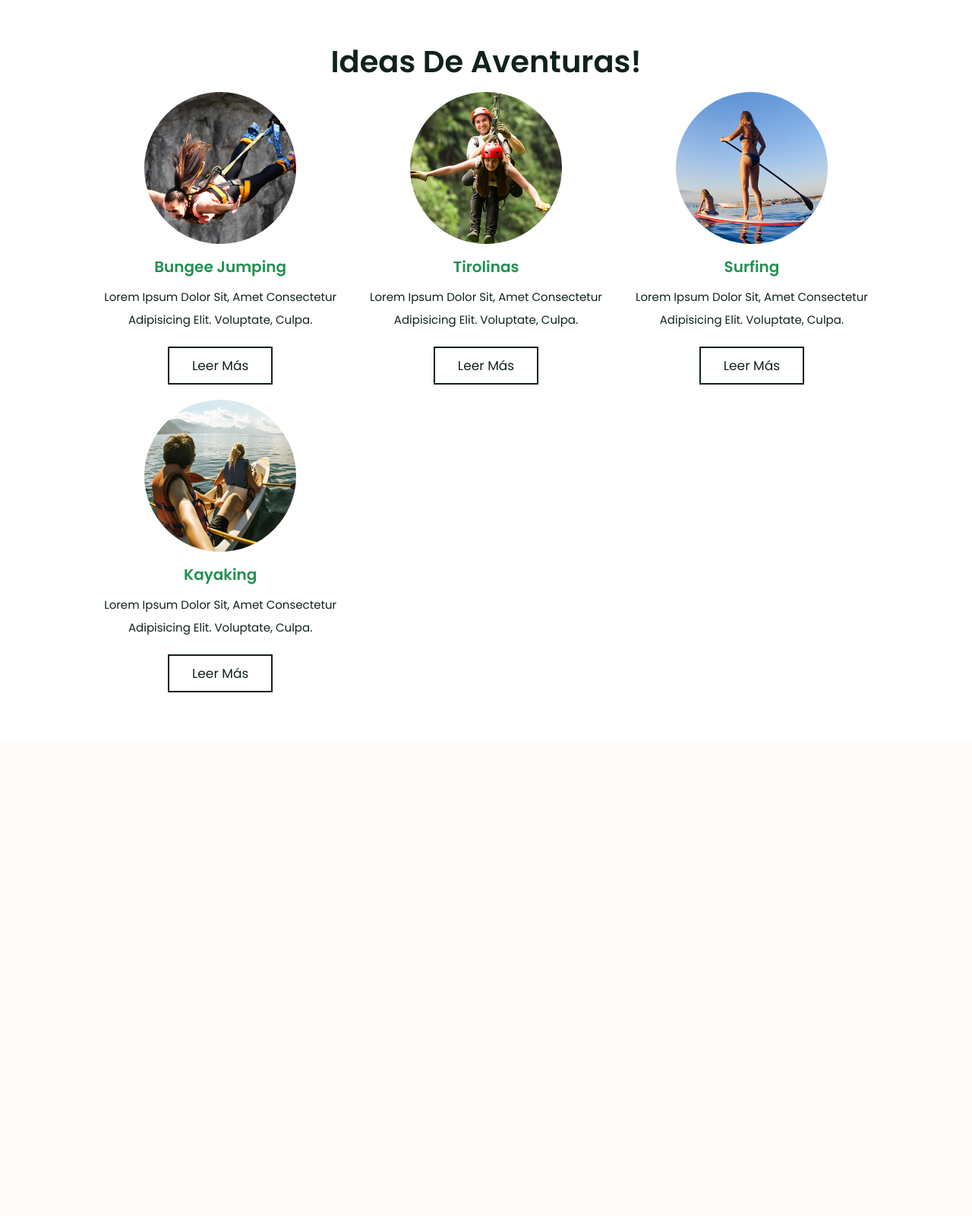
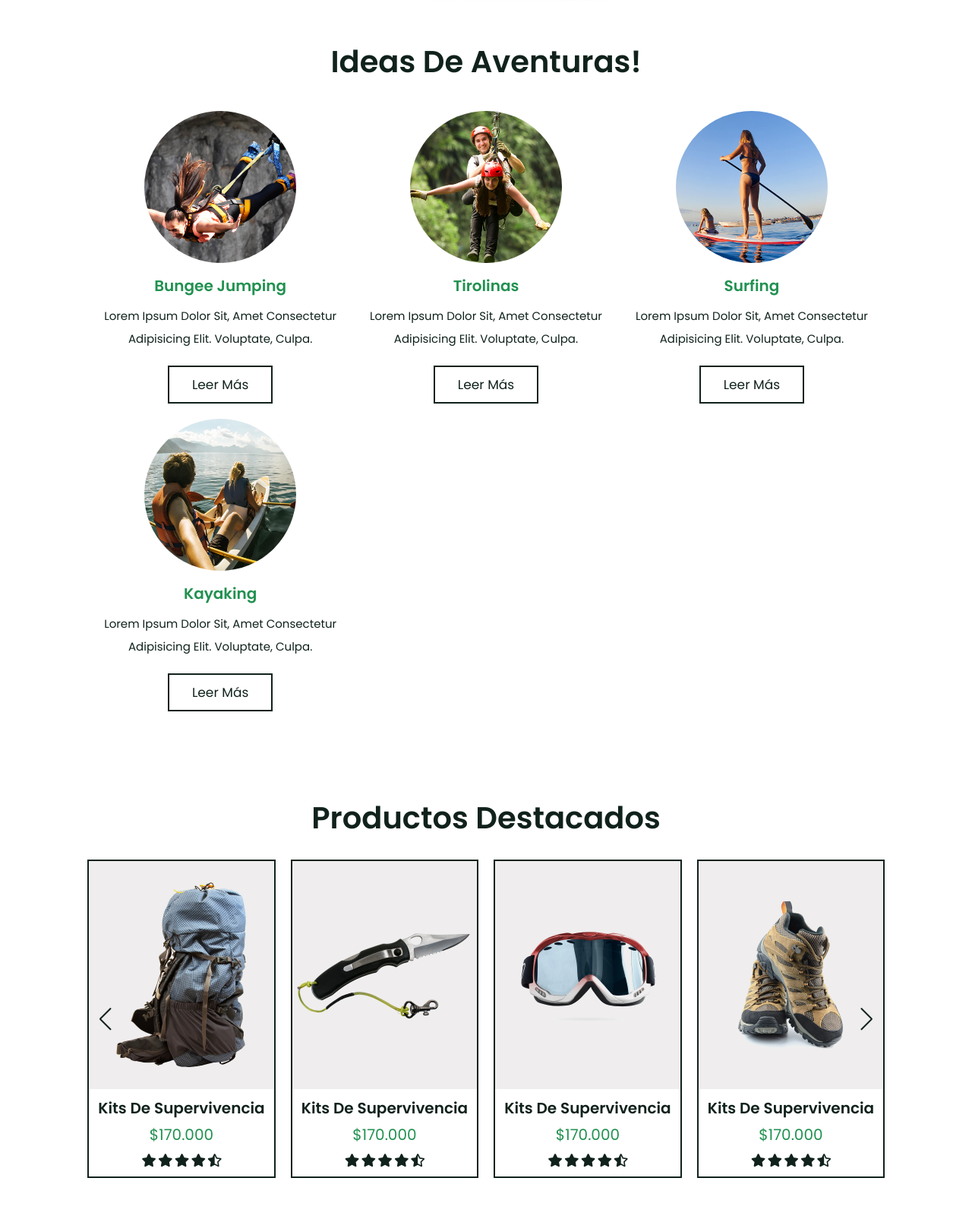
Before and after one commit to Chernandezz/AventuraT-Proyecto-Final-DW, a PHP site: page / in a window 1280 px wide. Shown: the part 799-2399 px from the top of the page at 76% size. Before the commit the page ends 1710 px from the top, so only its background shows below. Run offline with PHP 8.4, Linux system fonts and the light colour scheme.

Commit message:
Se termino la seccion de la tienda con el slider y todo funcionando muy bien, se va a comenzar a trabajar en los paquetes

```diff
--- a/css/main.css
+++ b/css/main.css
@@ -1,8 +1,4 @@
 @import url("https://fonts.googleapis.com/css2?family=Poppins:ital,wght@0,100;0,300;0,400;0,500;0,600;1,100;1,300&display=swap");
-* {
-  font-family: "Poppins", sans-serif;
-}
-
 .inicio {
   padding: 0;
 }
@@ -67,6 +63,63 @@
   color: #10221b;
   padding: 1rem 0;
   line-height: 2;
+}
+
+.tienda .slide {
+  border: 0.2rem solid #10221b;
+}
+.tienda .slide:hover .imagen .iconos {
+  transform: translateY(0);
+}
+.tienda .slide .imagen {
+  position: relative;
+  overflow: hidden;
+  height: 30rem;
+  width: 100%;
+}
+.tienda .slide .imagen img {
+  height: 100%;
+  width: 100%;
+  object-fit: cover;
+}
+.tienda .slide .imagen .iconos {
+  width: 100%;
+  position: absolute;
+  bottom: 2rem;
+  left: 0;
+  text-align: center;
+  z-index: 10;
+  transform: translateY(7rem);
+}
+.tienda .slide .imagen .iconos a {
+  height: 4.5rem;
+  width: 4.5rem;
+  line-height: 4.5rem;
+  font-size: 1.7rem;
+  background: #10221b;
+  color: #fff;
+  margin: 0 0.2rem;
+}
+.tienda .slide .imagen .iconos a:hover {
+  background: #219150;
+}
+.tienda .slide .contenido {
+  padding: 1rem 0;
+  text-align: center;
+}
+.tienda .slide .contenido h3 {
+  font-size: 2rem;
+  color: #10221b;
+}
+.tienda .slide .contenido .precio {
+  padding: 1rem 0;
+  padding-top: 0.5rem;
+  font-size: 2rem;
+  color: #219150;
+}
+.tienda .slide .contenido .estrellas i {
+  font-size: 1.7rem;
+  color: #10221b;
 }
 
 .header {
@@ -179,6 +232,64 @@
   color: #219150;
 }
 
+* {
+  font-family: "Poppins", sans-serif;
+}
+
+* {
+  font-family: "Poppins", sans-serif;
+  margin: 0;
+  padding: 0;
+  box-sizing: border-box;
+  outline: none;
+  border: none;
+  text-decoration: none;
+  text-transform: capitalize;
+  transition: 0.2s linear;
+}
+
+html {
+  font-size: 62.5%;
+  overflow-x: hidden;
+  scroll-behavior: smooth;
+  scroll-padding-top: 5rem;
+}
+html::-webkit-scrollbar {
+  width: 1rem;
+}
+html::-webkit-scrollbar-track {
+  background: #fff;
+}
+html::-webkit-scrollbar-thumb {
+  background: #10221b;
+}
+
+section {
+  padding: 5rem 9%;
+}
+
+.btn {
+  margin-top: 1rem;
+  display: inline-block;
+  border: 0.2rem solid #10221b;
+  color: #10221b;
+  cursor: pointer;
+  background: none;
+  font-size: 1.7rem;
+  padding: 1rem 3rem;
+}
+.btn:hover {
+  background: #10221b;
+  color: #fff;
+}
+
+.encabezado {
+  text-align: center;
+  margin-bottom: 2.5rem;
+  font-size: 4rem;
+  color: #10221b;
+}
+
 @media (max-width: 1200px) {
   .header {
     padding: 2rem;
@@ -254,59 +365,10 @@
   html {
     font-size: 50%;
   }
-}
-* {
-  font-family: "Poppins", sans-serif;
-  margin: 0;
-  padding: 0;
-  box-sizing: border-box;
-  outline: none;
-  border: none;
-  text-decoration: none;
-  text-transform: capitalize;
-  transition: 0.2s linear;
-}
 
-html {
-  font-size: 62.5%;
-  overflow-x: hidden;
-  scroll-behavior: smooth;
-  scroll-padding-top: 5rem;
-}
-html::-webkit-scrollbar {
-  width: 1rem;
-}
-html::-webkit-scrollbar-track {
-  background: #fff;
-}
-html::-webkit-scrollbar-thumb {
-  background: #10221b;
-}
-
-section {
-  padding: 5rem 9%;
-}
-
-.btn {
-  margin-top: 1rem;
-  display: inline-block;
-  border: 0.2rem solid #10221b;
-  color: #10221b;
-  cursor: pointer;
-  background: none;
-  font-size: 1.7rem;
-  padding: 1rem 3rem;
-}
-.btn:hover {
-  background: #10221b;
-  color: #fff;
-}
-
-.encabezado {
-  text-align: center;
-  margin-bottom: 2, 5rem;
-  font-size: 4rem;
-  color: #10221b;
+  .encabezado {
+    font-size: 3rem;
+  }
 }
 
 /*# sourceMappingURL=main.css.map */
--- a/index.html
+++ b/index.html
@@ -177,6 +177,160 @@
 
     <!-- Inicio Seccion Tienda -->
 
+    <section class="tienda" id="tienda">
+      <h2 class="encabezado">productos destacados</h2>
+
+      <div class="swiper slider-productos">
+        <div class="swiper-wrapper">
+          <!-- Producto -->
+          <div class="swiper-slide slide">
+            <div class="imagen">
+              <img src="img/product-1.jpg" alt="" />
+              <div class="iconos">
+                <a href="#" class="fas fa-shopping-cart"></a>
+                <a href="#" class="fas fa-eye"></a>
+                <a href="#" class="fas fa-share"></a>
+              </div>
+            </div>
+            <div class="contenido">
+              <h3>kits de supervivencia</h3>
+              <div class="precio">$170.000</div>
+              <div class="estrellas">
+                <i class="fas fa-star"></i>
+                <i class="fas fa-star"></i>
+                <i class="fas fa-star"></i>
+                <i class="fas fa-star"></i>
+                <i class="fas fa-star-half-alt"></i>
+              </div>
+            </div>
+          </div>
+          <!-- Fin Producto -->
+
+          <!-- Producto -->
+          <div class="swiper-slide slide">
+            <div class="imagen">
+              <img src="img/product-2.jpg" alt="" />
+              <div class="iconos">
+                <a href="#" class="fas fa-shopping-cart"></a>
+                <a href="#" class="fas fa-eye"></a>
+                <a href="#" class="fas fa-share"></a>
+              </div>
+            </div>
+            <div class="contenido">
+              <h3>kits de supervivencia</h3>
+              <div class="precio">$170.000</div>
+              <div class="estrellas">
+                <i class="fas fa-star"></i>
+                <i class="fas fa-star"></i>
+                <i class="fas fa-star"></i>
+                <i class="fas fa-star"></i>
+                <i class="fas fa-star-half-alt"></i>
+              </div>
+            </div>
+          </div>
+          <!-- Fin Producto -->
+
+          <!-- Producto -->
+          <div class="swiper-slide slide">
+            <div class="imagen">
+              <img src="img/product-3.jpg" alt="" />
+              <div class="iconos">
+                <a href="#" class="fas fa-shopping-cart"></a>
+                <a href="#" class="fas fa-eye"></a>
+                <a href="#" class="fas fa-share"></a>
+              </div>
+            </div>
+            <div class="contenido">
+              <h3>kits de supervivencia</h3>
+              <div class="precio">$170.000</div>
+              <div class="estrellas">
+                <i class="fas fa-star"></i>
+                <i class="fas fa-star"></i>
+                <i class="fas fa-star"></i>
+                <i class="fas fa-star"></i>
+                <i class="fas fa-star-half-alt"></i>
+              </div>
+            </div>
+          </div>
+          <!-- Fin Producto -->
+
+          <!-- Producto -->
+          <div class="swiper-slide slide">
+            <div class="imagen">
+              <img src="img/product-4.jpg" alt="" />
+              <div class="iconos">
+                <a href="#" class="fas fa-shopping-cart"></a>
+                <a href="#" class="fas fa-eye"></a>
+                <a href="#" class="fas fa-share"></a>
+              </div>
+            </div>
+            <div class="contenido">
+              <h3>kits de supervivencia</h3>
+              <div class="precio">$170.000</div>
+              <div class="estrellas">
+                <i class="fas fa-star"></i>
+                <i class="fas fa-star"></i>
+                <i class="fas fa-star"></i>
+                <i class="fas fa-star"></i>
+                <i class="fas fa-star-half-alt"></i>
+              </div>
+            </div>
+          </div>
+          <!-- Fin Producto -->
+
+          <!-- Producto -->
+          <div class="swiper-slide slide">
+            <div class="imagen">
+              <img src="img/product-5.jpg" alt="" />
+              <div class="iconos">
+                <a href="#" class="fas fa-shopping-cart"></a>
+                <a href="#" class="fas fa-eye"></a>
+                <a href="#" class="fas fa-share"></a>
+              </div>
+            </div>
+            <div class="contenido">
+              <h3>kits de supervivencia</h3>
+              <div class="precio">$170.000</div>
+              <div class="estrellas">
+                <i class="fas fa-star"></i>
+                <i class="fas fa-star"></i>
+                <i class="fas fa-star"></i>
+                <i class="fas fa-star"></i>
+                <i class="fas fa-star-half-alt"></i>
+              </div>
+            </div>
+          </div>
+          <!-- Fin Producto -->
+
+          <!-- Producto -->
+          <div class="swiper-slide slide">
+            <div class="imagen">
+              <img src="img/product-6.jpg" alt="" />
+              <div class="iconos">
+                <a href="#" class="fas fa-shopping-cart"></a>
+                <a href="#" class="fas fa-eye"></a>
+                <a href="#" class="fas fa-share"></a>
+              </div>
+            </div>
+            <div class="contenido">
+              <h3>kits de supervivencia</h3>
+              <div class="precio">$170.000</div>
+              <div class="estrellas">
+                <i class="fas fa-star"></i>
+                <i class="fas fa-star"></i>
+                <i class="fas fa-star"></i>
+                <i class="fas fa-star"></i>
+                <i class="fas fa-star-half-alt"></i>
+              </div>
+            </div>
+          </div>
+          <!-- Fin Producto -->
+        </div>
+        <div class="swiper-button-next"></div>
+        <div class="swiper-button-prev"></div>
+      </div>
+    </section>
+
     <!-- Fin Seccion Tienda -->
 
     <script src="https://unpkg.com/swiper@7/swiper-bundle.min.js"></script>
--- a/sass/base/_base.scss
+++ b/sass/base/_base.scss
@@ -1 +1,60 @@
 @forward "tipografia";
+@use "../abstracts/abstracts" as a;
+
+* {
+  font-family: "Poppins", sans-serif;
+  margin: 0;
+  padding: 0;
+  box-sizing: border-box;
+  outline: none;
+  border: none;
+  text-decoration: none;
+  text-transform: capitalize;
+  transition: 0.2s linear;
+}
+
+html {
+  font-size: 62.5%;
+  overflow-x: hidden;
+  scroll-behavior: smooth;
+  scroll-padding-top: 5rem;
+
+  &::-webkit-scrollbar {
+    width: 1rem;
+  }
+
+  &::-webkit-scrollbar-track {
+    background: a.$blanco;
+  }
+
+  &::-webkit-scrollbar-thumb {
+    background: a.$negro;
+  }
+}
+
+section {
+  padding: 5rem 9%;
+}
+
+.btn {
+  margin-top: 1rem;
+  display: inline-block;
+  border: a.$borde;
+  color: a.$negro;
+  cursor: pointer;
+  background: none;
+  font-size: 1.7rem;
+  padding: 1rem 3rem;
+
+  &:hover {
+    background: a.$negro;
+    color: a.$blanco;
+  }
+}
+
+.encabezado {
+  text-align: center;
+  margin-bottom: 2.5rem;
+  font-size: 4rem;
+  color: a.$negro;
+}
--- a/sass/base/_mediaqueries.scss
+++ b/sass/base/_mediaqueries.scss
@@ -87,4 +87,7 @@
   html {
     font-size: 50%;
   }
+  .encabezado {
+    font-size: 3rem;
+  }
 }
--- a/sass/main.scss
+++ b/sass/main.scss
@@ -1,63 +1,5 @@
-@use "base/base";
 @use "abstracts/abstracts" as a;
 @use "pages/pages";
 @use "layout/layout";
+@use "base/base";
 @use "base/mediaqueries";
-
-* {
-  font-family: "Poppins", sans-serif;
-  margin: 0;
-  padding: 0;
-  box-sizing: border-box;
-  outline: none;
-  border: none;
-  text-decoration: none;
-  text-transform: capitalize;
-  transition: 0.2s linear;
-}
-
-html {
-  font-size: 62.5%;
-  overflow-x: hidden;
-  scroll-behavior: smooth;
-  scroll-padding-top: 5rem;
-
-  &::-webkit-scrollbar {
-    width: 1rem;
-  }
-
-  &::-webkit-scrollbar-track {
-    background: a.$blanco;
-  }
-
-  &::-webkit-scrollbar-thumb {
-    background: a.$negro;
-  }
-}
-
-section {
-  padding: 5rem 9%;
-}
-
-.btn {
-  margin-top: 1rem;
-  display: inline-block;
-  border: a.$borde;
-  color: a.$negro;
-  cursor: pointer;
-  background: none;
-  font-size: 1.7rem;
-  padding: 1rem 3rem;
-
-  &:hover {
-    background: a.$negro;
-    color: a.$blanco;
-  }
-}
-
-.encabezado {
-  text-align: center;
-  margin-bottom: 2, 5rem;
-  font-size: 4rem;
-  color: a.$negro;
-}
--- a/sass/pages/_inicio.scss
+++ b/sass/pages/_inicio.scss
@@ -46,6 +46,7 @@
   color: $negro;
 }
 
+// Categorias
 .categorias {
   .contenedor-caja {
     @include grid(29rem);
@@ -74,3 +75,68 @@
     }
   }
 }
+
+// Tienda
+.tienda {
+  .slide {
+    border: $borde;
+    &:hover .imagen .iconos {
+      transform: translateY(0);
+    }
+
+    .imagen {
+      position: relative;
+      overflow: hidden;
+      height: 30rem;
+      width: 100%;
+
+      img {
+        height: 100%;
+        width: 100%;
+        object-fit: cover;
+      }
+
+      .iconos {
+        width: 100%;
+        position: absolute;
+        bottom: 2rem;
+        left: 0;
+        text-align: center;
+        z-index: 10;
+        transform: translateY(7rem);
+        a {
+          height: 4.5rem;
+          width: 4.5rem;
+          line-height: 4.5rem;
+          font-size: 1.7rem;
+          background: $negro;
+          color: $blanco;
+          margin: 0 0.2rem;
+
+          &:hover {
+            background: $verde;
+          }
+        }
+      }
+    }
+
+    .contenido {
+      padding: 1rem 0;
+      text-align: center;
+      h3 {
+        font-size: 2rem;
+        color: $negro;
+      }
+      .precio {
+        padding: 1rem 0;
+        padding-top: 0.5rem;
+        font-size: 2rem;
+        color: $verde;
+      }
+      .estrellas i {
+        font-size: 1.7rem;
+        color: $negro;
+      }
+    }
+  }
+}
```
Also changed, not shown: script/script.js (+24 -0 lines), 1 other file.
